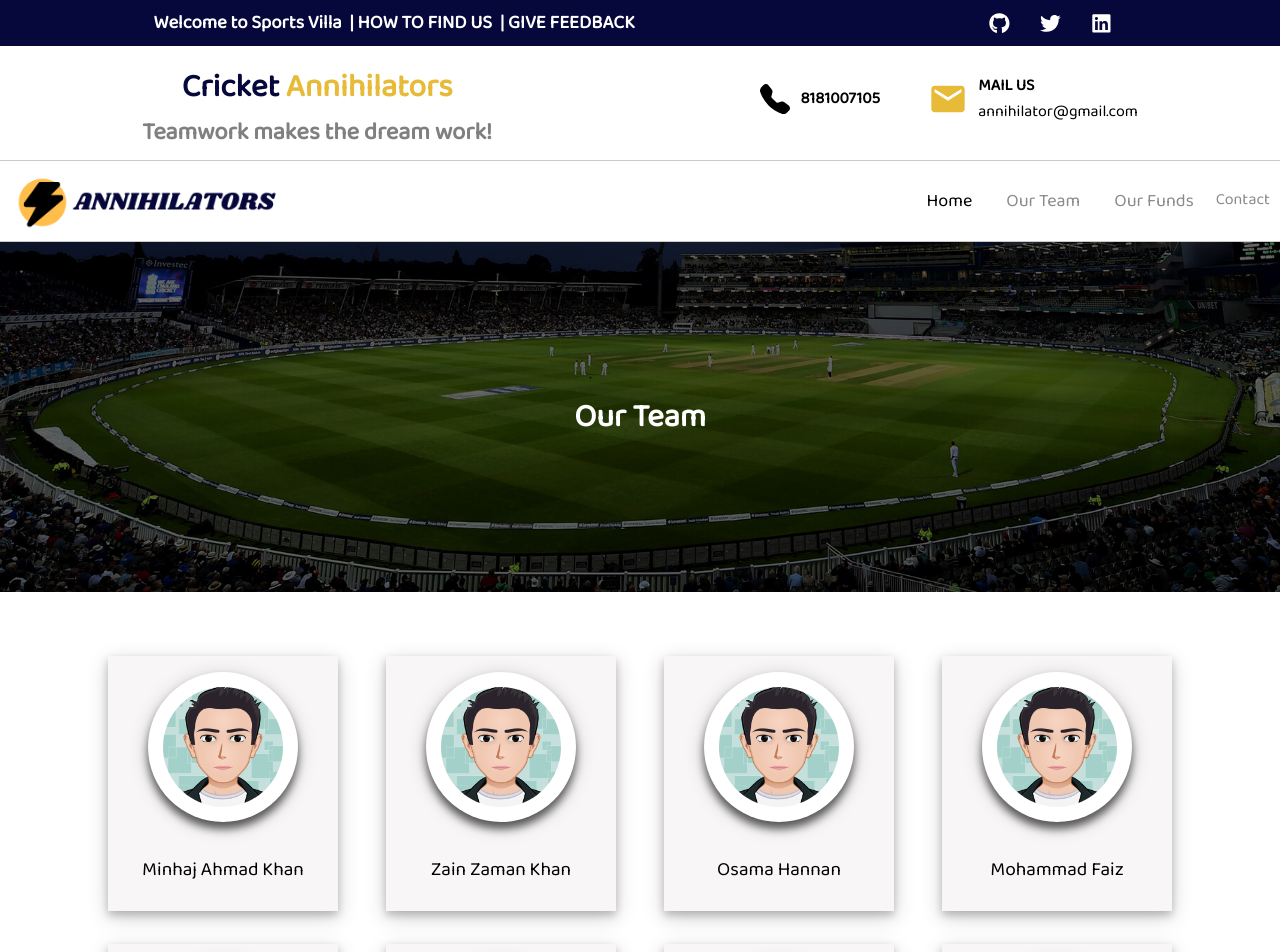
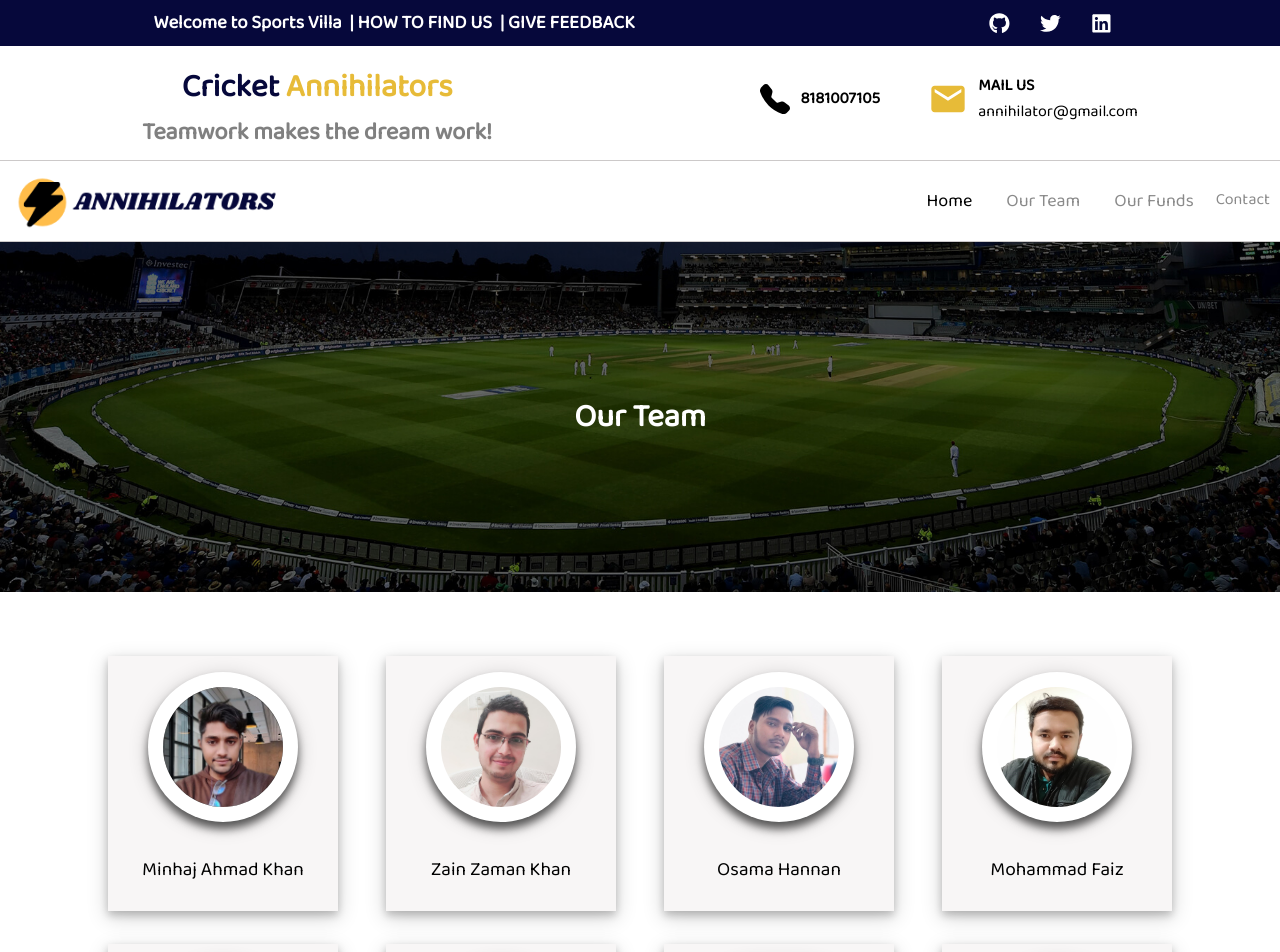
Before and after one commit to osamahannan/cricket-app, a React (Create React App) app: page /team in a window 1280 px wide. Shown: the top 952 px of the page. Built offline with nearby package versions, Linux system fonts and the light colour scheme.

Commit message:
changed image url

```diff
--- a/src/Components/Team.js
+++ b/src/Components/Team.js
@@ -2,7 +2,7 @@ import React from 'react'
 // import Aos from "aos";
 // import "aos/dist/aos.css";
 import  {Players}  from "./Players"
-import dummypic from "../backgrounds/profile.svg";
+//import dummypic from "../backgrounds/profile.svg";
 
 const Team = () => {
 
@@ -22,7 +22,7 @@ const Team = () => {
                         <div className="card-container" key={player.id}>
                             <div className="player-card">
                                 <div className="profile">
-                                    <img src={dummypic} alt="Profile Pic" />
+                                    <img src={player.url} alt="Profile Pic" />
                                 </div>
                                 <span className="player-card-name">{player.name}</span>
                             </div>
```
